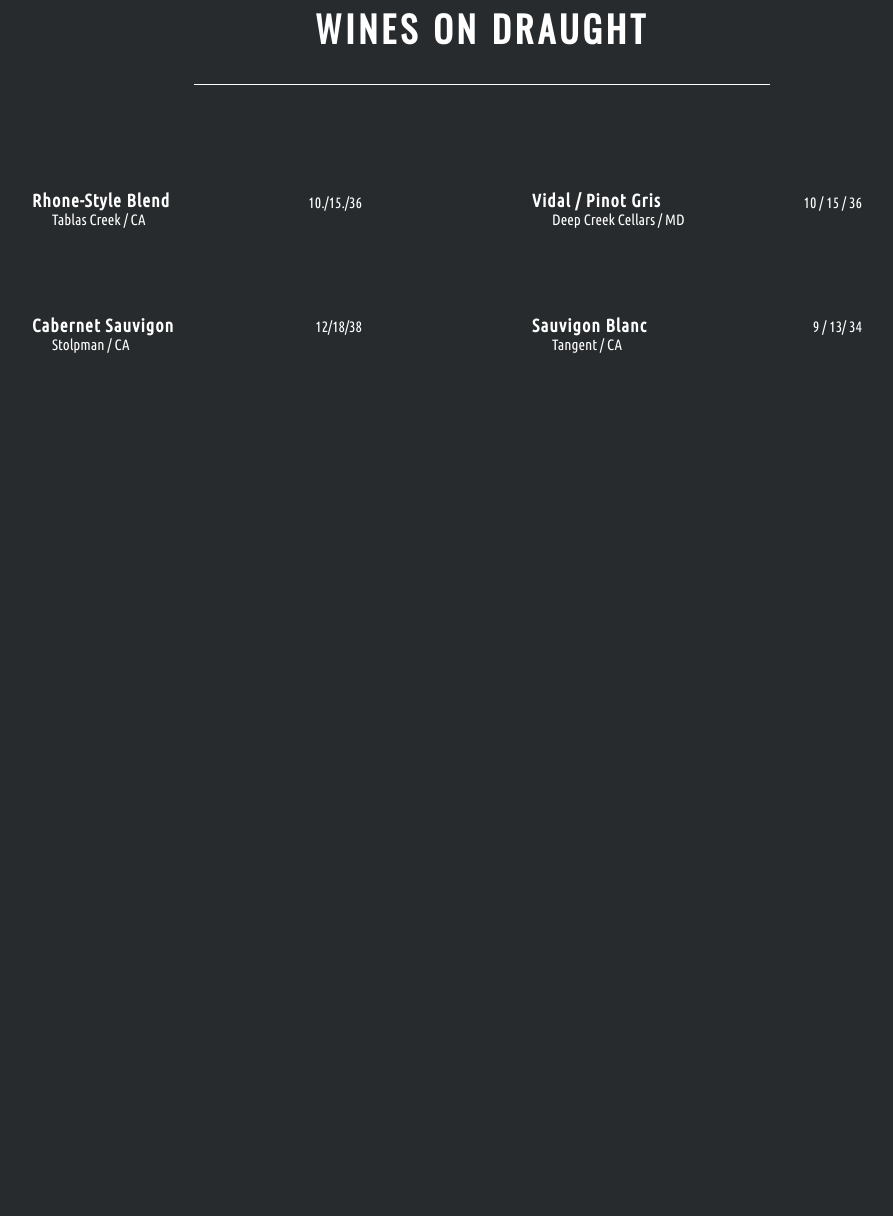
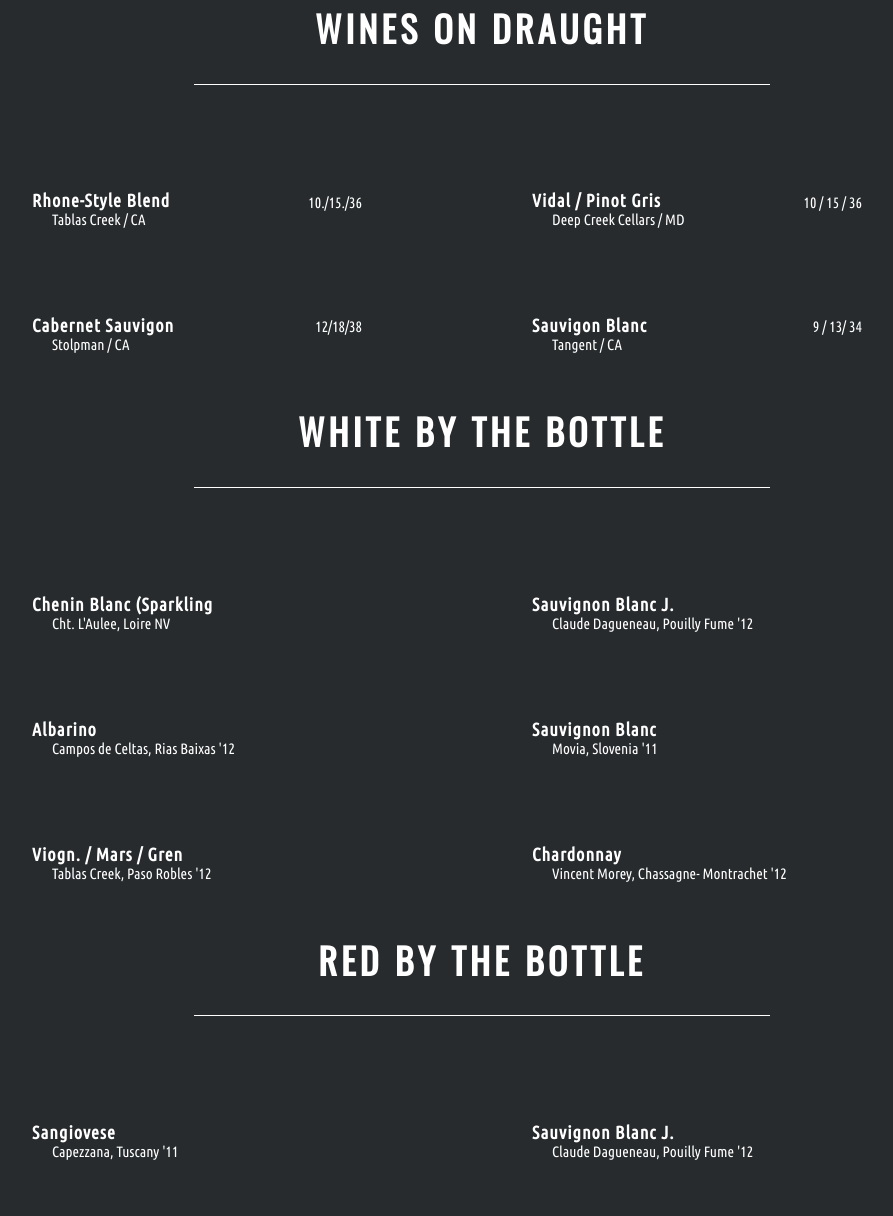
Before and after one commit to Newbzz/restaurant, a plain HTML site: page index.html in a window 1280 px wide. Shown: the part 8625-9841 px from the top of the page, without its empty margins (158-1051 px from the left). Before the commit the page ends 9031 px from the top, so only its background shows below. Drawn offline with nearby package versions, Linux system fonts and the light colour scheme.

Commit message:
more to menu

```diff
--- a/index.html
+++ b/index.html
@@ -1188,6 +1188,131 @@ body {
 
 <!--7th menu-->
 
+       <div class="menu">
+			    <div class="menu-title">
+				    <h2>WHITE BY THE BOTTLE</h2>
+			    </div>
+
+
+				<ul class="food-list columns six">
+
+					<li class="food-item">
+							<h4 class="food-name">Chenin Blanc (Sparkling</h4>
+							<p class="food-ingred">Cht. L'Aulee, Loire NV</p>
+							<p class="food-price"></p>
+
+					 </li>
+
+                    <li class="food-item">
+							<h4 class="food-name">Albarino</h4>
+							<p class="food-ingred">Campos de Celtas, Rias Baixas                                     '12</p>
+							<p class="food-price"></p>
+
+					 </li>
+
+                    <li class="food-item">
+							<h4 class="food-name">Viogn. / Mars / Gren</h4>
+							<p class="food-ingred">Tablas Creek, Paso Robles '12                                       </p>
+							<p class="food-price"></p>
+
+					 </li>
+
+                    </ul>
+
+            <ul class="food-list columns six offset-by-two">
+
+					<li class="food-item">
+							<h4 class="food-name">Sauvignon Blanc J.</h4>
+							<p class="food-ingred">Claude Dagueneau, Pouilly Fume                                        '12</p>
+							<p class="food-price"></p>
+
+					 </li>
+
+                <li class="food-item">
+							<h4 class="food-name">Sauvignon Blanc</h4>
+							<p class="food-ingred">Movia, Slovenia '11</p>
+							<p class="food-price"></p>
+
+					 </li>
+
+
+                <li class="food-item">
+							<h4 class="food-name">Chardonnay</h4>
+							<p class="food-ingred">Vincent Morey, Chassagne-
+                                Montrachet '12</p>
+							<p class="food-price"></p>
+
+					 </li>
+
+
+				</ul>
+            </div>
+
+<!--8th menu-->
+
+
+ <div class="menu">
+			    <div class="menu-title">
+				    <h2>RED BY THE BOTTLE</h2>
+			    </div>
+
+
+				<ul class="food-list columns six">
+
+					<li class="food-item">
+							<h4 class="food-name">Sangiovese</h4>
+							<p class="food-ingred">Capezzana, Tuscany '11</p>
+							<p class="food-price"></p>
+
+					 </li>
+
+                    <li class="food-item">
+							<h4 class="food-name"></h4>
+							<p class="food-ingred"></p>
+							<p class="food-price"></p>
+
+					 </li>
+
+                    <li class="food-item">
+							<h4 class="food-name">Viogn. / Mars / Gren</h4>
+							<p class="food-ingred">Tablas Creek, Paso Robles '12                                       </p>
+							<p class="food-price"></p>
+
+					 </li>
+
+                    </ul>
+
+            <ul class="food-list columns six offset-by-two">
+
+					<li class="food-item">
+							<h4 class="food-name">Sauvignon Blanc J.</h4>
+							<p class="food-ingred">Claude Dagueneau, Pouilly Fume                                        '12</p>
+							<p class="food-price"></p>
+
+					 </li>
+
+                <li class="food-item">
+							<h4 class="food-name">Sauvignon Blanc</h4>
+							<p class="food-ingred">Movia, Slovenia '11</p>
+							<p class="food-price"></p>
+
+					 </li>
+
+
+                <li class="food-item">
+							<h4 class="food-name">Chardonnay</h4>
+							<p class="food-ingred">Vincent Morey, Chassagne-
+                                Montrachet '12</p>
+							<p class="food-price"></p>
+
+					 </li>
+
+
+				</ul>
+            </div>
+
+
+<!--9th menu-->
 			</div>
 	     </div>
     </div>
```
